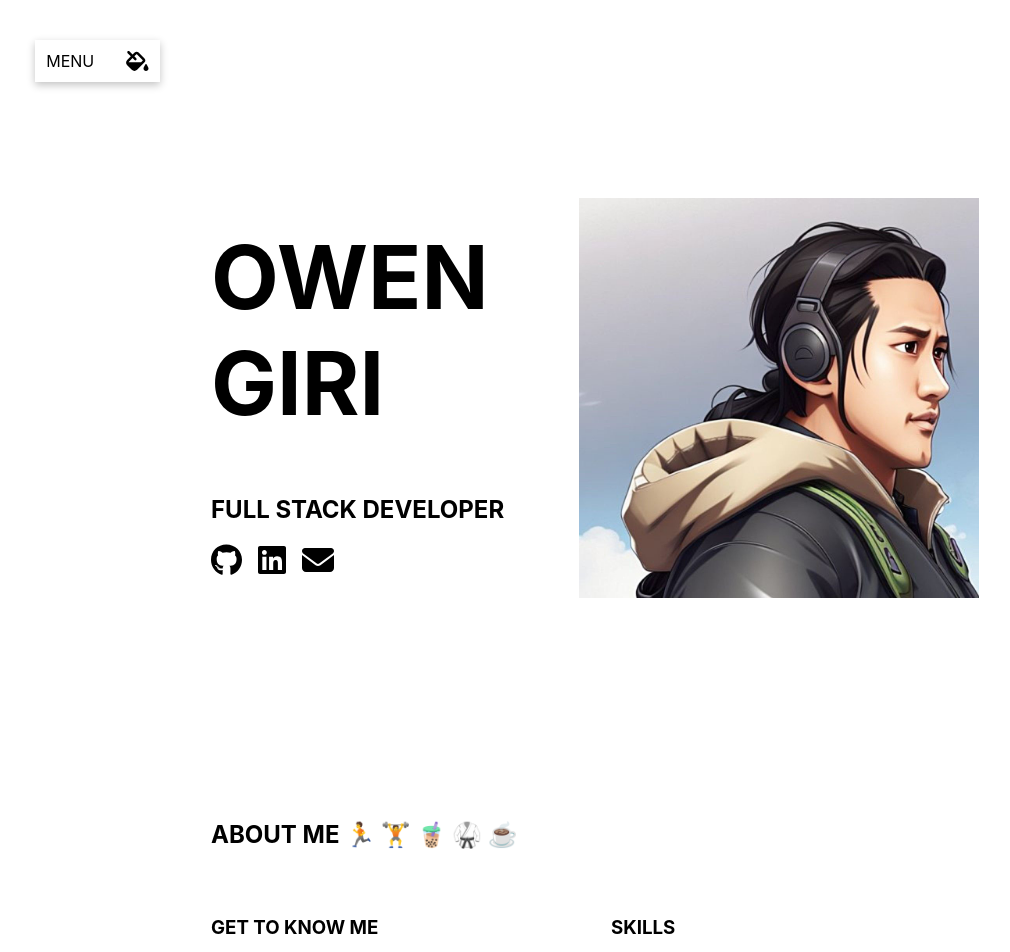
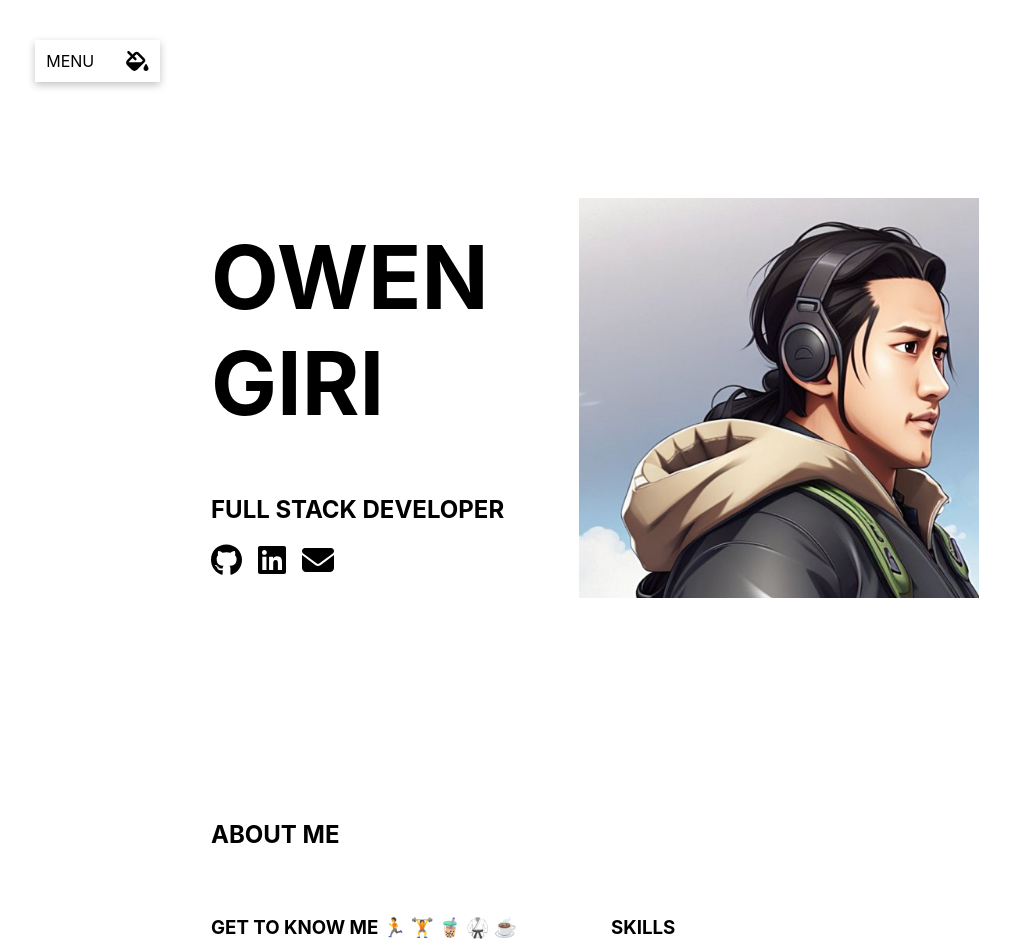
Before and after one commit to owengiri20/owen-portfolio, a React (Create React App) app: page / in a window 1280 px wide. Shown: the top 952 px of the page, without its empty margins (29-1039 px from the left). Built offline with nearby package versions, Linux system fonts and the light colour scheme.

Commit message:
relocate emojis

```diff
--- a/src/components/AboutMe.tsx
+++ b/src/components/AboutMe.tsx
@@ -22,12 +22,12 @@ export const AboutMe = () => {
     <div key="about" id="about-me" className="content-container">
       <SimpleMotion>
         <div className="about-me-intro">
-          <h2>ABOUT ME 🏃 🏋️ 🧋 🥋 ☕ </h2>
+          <h2>ABOUT ME</h2>
         </div>
 
         <div className="about-me-columns">
           <div>
-            <h3>GET TO KNOW ME</h3>
+            <h3>GET TO KNOW ME 🏃 🏋️ 🧋 🥋 ☕</h3>
             <p className="get-to-know-me-description">
               Hi, my name is Owen and I am a full stack software developer. In
               my professional life, I am skilled in a variety of programming
```
